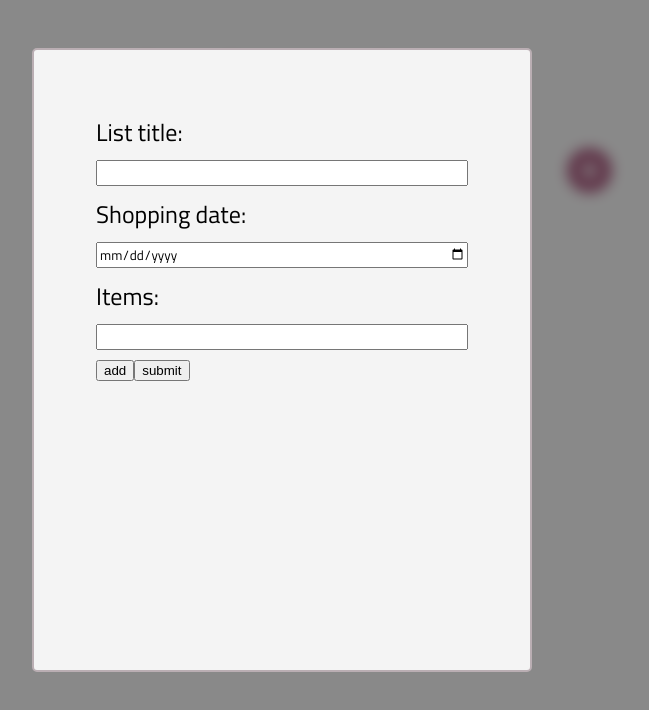
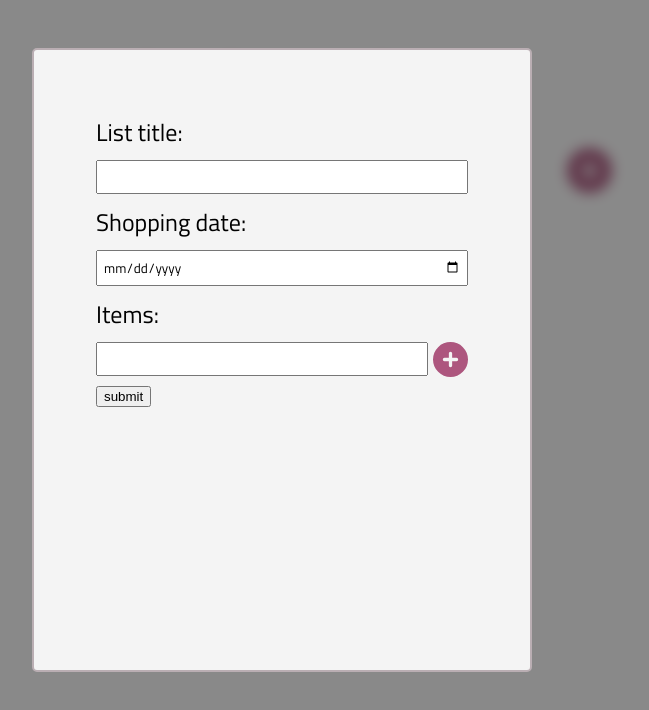
Before and after one commit to katmart93/shopping-list-app, a React (Create React App) app: page / in a window 1280 px wide. Both pictures are taken after a click on the icon 947 px from the left and 170 px from the top of the page. Shown: the top 710 px of the page, without its empty margins (358-1007 px from the left). Built offline with nearby package versions, Linux system fonts and the light colour scheme; a web font is replaced by a local one.

Commit message:
new list form styled

```diff
--- a/src/App.css
+++ b/src/App.css
@@ -12,3 +12,12 @@ ul {
   color: #545454;
   font-family: "Andika", Arial, Helvetica, sans-serif;
 }
+.plus-icon {
+  color: #ad567e;
+}
+.plus-icon:hover {
+  cursor: pointer;
+}
+.plus-icon:active {
+  color: #ae3e77;
+}
--- a/src/components/AddListButton.css
+++ b/src/components/AddListButton.css
@@ -3,16 +3,9 @@
   max-width: 300px;
   text-align: right;
 }
-.plus-icon {
-  color: #ad567e;
+.plus-icon-wrapper .plus-icon {
   width: 45px;
   height: 45px;
-}
-.plus-icon:hover {
-  cursor: pointer;
-}
-.plus-icon:active {
-  color: #ae3e77;
 }
 @media screen and (min-width: 1024px) {
   .plus-icon-wrapper {
--- a/src/components/NewListForm.css
+++ b/src/components/NewListForm.css
@@ -12,5 +12,15 @@
   display: block;
   margin-top: 10px;
   margin-bottom: 10px;
+  padding: 5px;
   width: 100%;
 }
+.items {
+  display: flex;
+  align-items: center;
+}
+.items .plus-icon {
+  height: 35px;
+  width: 35px;
+  margin-left: 5px;
+}
--- a/src/components/NewListForm.jsx
+++ b/src/components/NewListForm.jsx
@@ -2,6 +2,10 @@ import { useState } from "react";
 import { v4 as uuidv4 } from "uuid";
 // styles
 import "./NewListForm.css";
+// icons
+// icons
+import { FontAwesomeIcon } from "@fortawesome/react-fontawesome";
+import { faCirclePlus } from "@fortawesome/free-solid-svg-icons";
 
 export default function NewListForm({ addList }) {
   const [title, setTitle] = useState("");
@@ -57,14 +61,20 @@ export default function NewListForm({ addList }) {
       </label>
       <label>
         <span>Items:</span>
-        <input
-          type="text"
-          onChange={(e) => setItem(e.target.value)}
-          value={item}
-        />
-        <button onClick={addItem}>add</button>
+        <div className="items">
+          <input
+            type="text"
+            onChange={(e) => setItem(e.target.value)}
+            value={item}
+          />
+          <FontAwesomeIcon
+            icon={faCirclePlus}
+            onClick={addItem}
+            className="plus-icon"
+          />
+        </div>
       </label>
-      <button>submit</button>
+      <button className="submit-btn">submit</button>
     </form>
   );
 }
```
